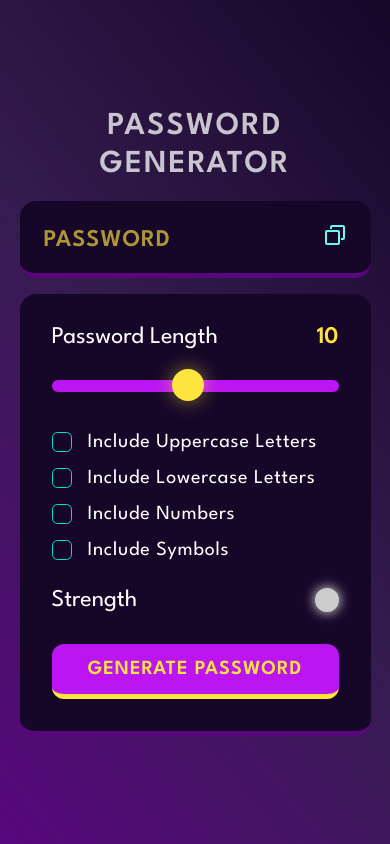
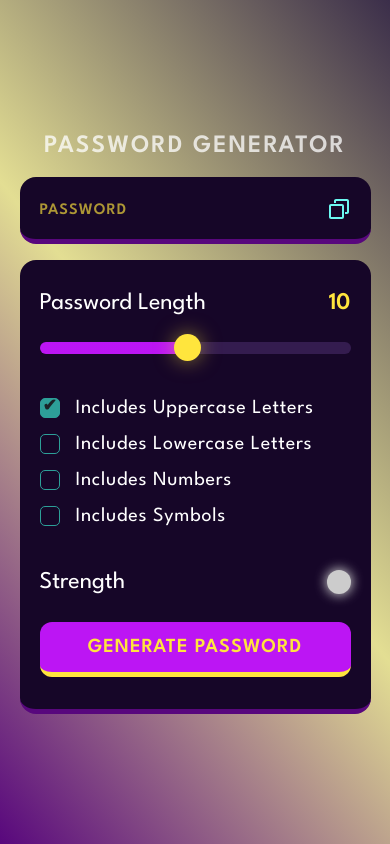
Before and after one commit to sumch76/Random_password_generator, a plain HTML site: page index.html in a window 390 px wide. Drawn offline with Linux system fonts and the light colour scheme.

Commit message:
commit changes

```diff
--- /dev/null
+++ b/css/style.css
@@ -0,0 +1,359 @@
+:root {
+    --dk-violet: hsl(268, 75%, 9%);
+    --lt-violet: hsl(268, 47%, 21%);
+    --lt-violet2: hsl(281, 89%, 26%);
+    --vb-violet: hsl(285, 91%, 52%);
+    --vb-violet2: hsl(290, 70%, 36%);
+    --vb-yellow: hsl(52, 100%, 62%);
+    --pl-white: hsl(0, 0%, 100%);
+    --vb-cyan: hsl(176, 56%, 40%);
+    --vb-cyan2: hsl(177, 92%, 70%);
+    --dk-text: hsl(198, 20%, 13%);
+}
+
+*{
+    margin: 0;
+    padding: 0;
+    box-sizing: border-box;
+    font-family: 'League Spartan', sans-serif;
+}
+
+html{
+    font-size: 62.5%;
+}
+
+body{
+    font-size: 1.6rem;
+}
+
+a{
+    text-decoration: none;
+    color: inherit;
+}
+
+/* wrapper */
+.wrapper{
+    width: 100vw;
+    min-height: 100vh;
+    display: flex;
+    justify-content: center;
+    align-items: center;
+    background: linear-gradient(231deg, rgb(59, 46, 74) 0%,
+     rgb(227, 222, 147) 50%,
+     rgba(88, 7, 125, 1) 100%);
+}
+
+.container{
+    width: 90%;
+    max-width: 45rem;
+}
+
+.app-name{
+    font-size: 3.2rem;
+    font-weight: 600;
+    color: var(--pl-white);
+    opacity: 0.75;
+    text-transform: uppercase;
+    letter-spacing: 2px;
+    text-align: center;
+    line-height: 1.2;
+}
+
+/* display container */
+.display-container{
+    display:flex;
+    justify-content: space-between;
+    align-items: center;
+    background-color: var(--dk-violet);
+    padding: 2.5rem 2.5rem 2rem;
+    border-radius: 1.6rem;
+    border-bottom: 0.5rem solid var(--lt-violet2);
+    margin: 1.6rem 0;
+}
+
+input.display{
+    width: 100%;
+    font-size: 2.4rem;
+    font-weight: 600;
+    color: var(--vb-yellow);
+    background: transparent;
+    /* line-height: 3rem; */
+    letter-spacing: 1px;
+    border: none;
+    outline: none;
+}
+
+input.display::placeholder{
+    color: var(--vb-yellow);
+    text-transform: uppercase;
+    opacity: 0.65;
+}
+
+button.copy-btn{
+    border: none;
+    outline: none;
+    background: transparent;
+    /* all: unset; */
+    cursor: pointer;
+    position: relative;
+}
+
+button.copy-btn .copy-img{
+    width: 2.4rem;
+    height: 2.4rem;
+}
+
+button.copy-btn .copy-tooltip{
+    position: absolute;
+    top: -3.7rem;
+    left: -3rem;
+    color: var(--vb-yellow);
+    background-color: var(--vb-violet2);
+    font-size: 2rem;
+    padding: 0.5rem 1rem;
+    border-radius: 1.6rem;
+    transform-origin: bottom;
+    transition: all 250ms ease-in-out;
+    opacity: 0;
+    transform: scale(0);
+}
+
+button.copy-btn .copy-tooltip.active{
+    opacity: 1;
+    transform: scale(1);
+}
+
+/* input container */
+.input-container{
+    padding: 3.2rem;
+    color: var(--pl-white);
+    background-color: var(--dk-violet);
+    border-bottom: 0.5rem solid var(--lt-violet2);
+    border-radius: 1.6rem;
+    display: flex;
+    flex-direction: column;
+    gap: 2.8rem;
+}
+
+/* length container */
+.length-container{
+    display: flex;
+    justify-content: space-between;
+    align-items: center;
+}
+
+.length-container p:first-child{
+    font-size: 2.4rem;
+}
+
+.length-container p:last-child{
+    font-size: 2.4rem;
+    font-weight: 600;
+    color: var(--vb-yellow);
+}
+
+/* slider */
+.slider{
+    appearance: none;
+    width: 100%;
+    height: 1.2rem;
+    border-radius: 1.6rem;
+    border: none;
+    outline: none;
+    cursor: pointer;
+    background: var(--lt-violet);
+    background-image: linear-gradient(var(--vb-violet), var(--vb-violet));
+    background-repeat: no-repeat;
+    /* background-size: 50%; */
+    position: relative;
+    z-index: 1;
+}
+
+
+.slider:focus{
+    outline: 0.3rem solid var(--vb-cyan);
+    border: 0.3rem solid var(--vb-violet2);
+}
+
+.slider::-webkit-slider-thumb{
+    appearance: none;
+    width: 3.2rem;
+    height: 3.2rem;
+    border-radius: 50%;
+    background: var(--vb-yellow);
+    cursor: pointer;
+    /* margin-top: -3px; */
+    /*You need to specify a margin in Chrome, but in Firefox and IE it is automatic */
+    box-shadow: 0px 0px 20px 0px rgba(255, 229, 61, 0.50);
+    transition: all 100ms ease-in;
+    position: relative;
+    z-index: 10;
+}
+
+.slider::-webkit-slider-thumb:hover {
+    outline: 2px solid var(--vb-yellow);
+    background-color: var(--dk-violet);
+    box-shadow: 0px 0px 25px 2px rgba(255, 229, 61, 0.80);
+}
+
+.slider::-moz-range-thumb {
+    appearance: none;
+    width: 3.2rem;
+    height: 3.2rem;
+    border-radius: 50%;
+    background: var(--vb-yellow);
+    cursor: pointer;
+    /* margin-top: -3px; */
+    /*You need to specify a margin in Chrome, but in Firefox and IE it is automatic */
+    box-shadow: 0px 0px 20px 0px rgba(255, 229, 61, 0.50);
+    transition: all 100ms ease-in;
+    position: relative;
+    z-index: 10;
+}
+
+.slider::-moz-range-thumb:hover {
+    outline: 2px solid var(--vb-yellow);
+    background-color: var(--dk-violet);
+    box-shadow: 0px 0px 25px 2px rgba(255, 229, 61, 0.80);
+}
+
+/* checkboxes */
+.checkbox-container{
+    display: flex;
+    align-items: center;
+    column-gap: 1.6rem;
+    margin: 1.6rem 0;
+}
+
+.checkbox-container input[type="checkbox"]{
+    appearance: none;
+    width: 2rem;
+    height: 2rem;
+    border: 0.1rem solid var(--vb-cyan);
+    border-radius: 0.5rem;
+    cursor: pointer;
+    position: relative;
+}
+
+.checkbox-container input[type="checkbox"]:checked{
+    background-color: var(--vb-cyan);
+}
+
+/* tick symbol */
+.checkbox-container input[type="checkbox"]:checked::before{
+    /* \2713 */
+    content: '✔';
+    position: absolute;
+    top: -0.35rem;
+    left: 50%;
+    transform: translateX(-50%);
+    color: var(--dk-text);
+    font-size: 1.7rem;
+    font-weight: 600;
+}
+
+.checkbox-container label{
+    font-size: 2rem;
+    text-transform: capitalize;
+    letter-spacing: 0.75px;
+}
+
+/* strength container */
+.strength-container{
+    display: flex;
+    justify-content: space-between;
+    align-items: center;
+}
+
+.strength-container p{
+    font-size: 2.4rem;
+}
+
+.strength-container .indicator{
+    width: 2.4rem;
+    height: 2.4rem;
+    border-radius: 50%;
+    transition: all 250ms ease-in-out;
+}
+
+/* generate button */
+#generateButton{
+    width: 100%;
+    font-size: 2rem;
+    font-weight: 600;
+    padding: 1.6rem 0;
+    border: none;
+    border-radius: 1.2rem;
+    border-bottom: 0.5rem solid var(--vb-yellow);
+    color: var(--vb-yellow);
+    background-color: var(--vb-violet);
+    text-transform: uppercase;
+    letter-spacing: 0.1rem;
+}
+
+
+/* media queries */
+@media (max-width: 450px){
+    .app-name{
+        font-size: 2.5rem;
+    }
+
+    .display-container{
+        padding: 2rem 2.5rem 1.5rem;
+    }
+
+    input.display{
+        font-size: 2rem;
+    }
+
+    .slider::-webkit-slider-thumb{
+        width: 2.7rem;
+        height: 2.7rem;
+    }
+
+    .slider::-moz-range-thumb {
+        width: 2.7rem;
+        height: 2.7rem;
+    }
+
+    .slider::-webkit-slider-thumb:hover {
+        box-shadow: 0px 0px 10px 4px rgba(255, 229, 61, 0.80);
+    }
+
+    .slider::-moz-range-thumb:hover {
+        box-shadow: 0px 0px 10px 4px rgba(255, 229, 61, 0.80);
+    }
+}
+
+@media (max-width: 390px){
+    .display-container{
+        padding-left: 2rem;
+        padding-right: 2rem;
+    }
+
+    .input-container{
+        padding-left: 2rem;
+        padding-right: 2rem;
+    }
+
+    input.display{
+        font-size: 1.6rem;
+    }
+}
+
+@media (max-width: 350px){
+    .app-name{
+        font-size: 2rem;
+    }
+    .checkbox-container label {
+        font-size: 1.7rem;
+    }
+
+    input.display{
+        font-size: 1.4rem;
+    }
+
+    #generateButton {
+        font-size: 1.7rem;
+    }
+}
--- a/index.html
+++ b/index.html
@@ -1,78 +1,84 @@
 <!DOCTYPE html>
 <html lang="en">
 <head>
-    <meta charset="UTF-8" />
-    <meta http-equiv="X-UA-Compatible" content="IE=edge" />
-    <meta name="viewport" content="width=device-width, initial-scale=1.0" />
-    <title>Password Generator</title>
-    <script src="./script.js" defer></script>
-
-    <link rel="icon" type="image/x-icon" href="/assets/favicon.ico" />
-    <link rel="preconnect" href="https://fonts.googleapis.com" />
-    <link rel="preconnect" href="https://fonts.gstatic.com" crossorigin />
-    <link
-      href="https://fonts.googleapis.com/css2?family=League+Spartan:wght@100;200;300;400;600&display=swap"
-      rel="stylesheet"
-    />
-    <link rel="stylesheet" href="./style.css" />
+    <meta charset="UTF-8">
+    <meta http-equiv="X-UA-Compatible" content="IE=edge">
+    <meta name="viewport" content="width=device-width, initial-scale=1.0">
+    <title>Random Password Generator</title>
+    <link rel="icon" type="image/x-icon" href="./images/favicon.png">
+    <link rel="stylesheet" href="css/style.css">
+    <!-- fonts -->
+    <link rel="preconnect" href="https://fonts.googleapis.com">
+    <link rel="preconnect" href="https://fonts.gstatic.com" crossorigin>
+    <link href="https://fonts.googleapis.com/css2?family=League+Spartan:wght@200;300;400;500;600;700;800;900&display=swap" rel="stylesheet">
 </head>
 <body>
-    <div id="wrapper">
-      <!-- Container -->
+    <!-- wrapper starts-->
+    <div class="wrapper">
+        <!-- container starts -->
         <div class="container">
-        <!-- Heading  -->
-        <div>
-          <h1 class="heading">Password Generator</h1>
-        </div>
+            <h1 class="app-name">Password Generator</h1>
 
-        <!-- Display Container  -->
-        <div class="displayContainer">
-          <input type="text" placeholder="Password" readonly passwordDisplay />
-          <button class="copyBtn">
-            <span copyMessage></span>
-            <img src="./images/copy.svg" alt="copy" width="24" height="24" />
+            <!-- display container -->
+            <div class="display-container">
+                <input type="text" readonly placeholder="Password" class="display" data-password-display>
+
+                <button class="copy-btn" data-copy-btn>
+                    <p data-copy-msg class="copy-tooltip"></p>
+                    <img src="./images/copy.svg" alt="copy" class="copy-img">
                 </button>
             </div>
 
-        <!-- Input Container  -->
-        <div class="inputContainer">
-          <div class="lengthContainer">
+            <!-- input container -->
+            <div class="input-container">
+                <!--password length section-->
+                <div class="length-container">
                     <p>Password Length</p>
-            <p lengthDisplay></p>
+                    <p data-length-display>0</p>
                 </div>
 
-          <input type="range" min="1" max="20" step="1" class="slider"/>
+                <!--slider-->
+                <input type="range" min="1" max="20" class="slider" step="1" data-length-slider>
 
-          <!-- Checkboxes  -->
-          <div>
-            <div class="check">
-              <input type="checkbox" name="" id="uppercase" />
-              <label for="uppercase">include uppercase letters</label>
+                <!-- checkboxes-->
+                <div class="checkbox-wrapper">
+                    <div class="checkbox-container">
+                        <input type="checkbox" id="uppercaseCb">
+                        <label for="uppercaseCb">Includes Uppercase letters</label>
                     </div>
-            <div class="check">
-              <input type="checkbox" name="" id="lowercase" />
-              <label for="lowercase">include lowercase letters</label>
+
+                    <div class="checkbox-container">
+                        <input type="checkbox" id="lowercaseCb">
+                        <label for="lowercaseCb">Includes Lowercase letters</label>
                     </div>
-            <div class="check">
-              <input type="checkbox" name="" id="numbers" />
-              <label for="numbers">include numbers</label>
+
+                    <div class="checkbox-container">
+                        <input type="checkbox" id="numberCb">
+                        <label for="numberCb">Includes Numbers </label>
                     </div>
-            <div class="check">
-              <input type="checkbox" name="" id="symbols" />
-              <label for="symbols">include symbols</label>
+
+                    <div class="checkbox-container">
+                        <input type="checkbox" id="symbolCb">
+                        <label for="symbolCb">Includes Symbols </label>
                     </div>
                 </div>
 
-          <!-- Strength Container -->
-          <div class="strengthContainer">
+                <!-- strength section-->
+                <div class="strength-container">
                     <p>Strength</p>
-            <div class="indicator"></div>
+                    <div data-indicator class="indicator"></div>
                 </div>
 
-          <!-- Button  -->
-          <button id="generateBtn">Generate password</button>
+                <!-- generate password-->
+                <button id="generateButton">Generate Password</button>
             </div>
         </div>
+        <!-- container ends-->
     </div>
+    <!-- wrapper ends -->
+
+
+    <!-- custom script -->
+    <script src="js/script.js"></script>
 </body>
 </html>
--- /dev/null
+++ b/js/script.js
@@ -0,0 +1,228 @@
+// display
+const passwordDisplay = document.querySelector("[data-password-display]");
+
+// copy password
+const copyBtn = document.querySelector("[data-copy-btn]");
+const copyMsg = document.querySelector("[data-copy-msg]");
+
+// length
+const lengthDisplay = document.querySelector("[data-length-display]");
+const lengthSlider = document.querySelector("[data-length-slider]");
+
+// checkboxes
+const uppercaseCb = document.querySelector("#uppercaseCb");
+const lowercaseCb = document.querySelector("#lowercaseCb");
+const numberCb = document.querySelector("#numberCb");
+const symbolCb = document.querySelector("#symbolCb");
+const allCheckbox = document.querySelectorAll("input[type=checkbox]");
+
+// indicator
+const indicator = document.querySelector("[data-indicator]");
+
+// generate button
+const generateButton = document.querySelector("#generateButton");
+
+// symbol
+const symbols = '~`!@#$%^&*()_-+={[}]|:;"<,>.?/';
+
+let password = "";
+let passwordLength = 10;
+
+// uppercase is checked by default. so checkCount = 1
+uppercaseCb.checked = true;
+let checkCount = 1;
+
+
+// set password length  input slider background
+function handleSlider() {
+    lengthSlider.value = passwordLength;
+    lengthDisplay.innerText = passwordLength;
+
+    const min = lengthSlider.min;
+    const max = lengthSlider.max;
+    lengthSlider.style.backgroundSize =
+      ((passwordLength - min) * 100) / (max - min) + "% 100%";
+}
+
+handleSlider();
+
+
+// handle input event on length slider
+lengthSlider.addEventListener('input', (e)=> {
+    passwordLength = e.target.value;
+    handleSlider();
+});
+
+
+// handle check-count and password-length
+allCheckbox.forEach( (checkbox) => {
+    checkbox.addEventListener('change', countCheckedCb);
+});
+
+function countCheckedCb(){
+    checkCount = 0;
+
+    allCheckbox.forEach((checkbox) => {
+        if(checkbox.checked) checkCount++;
+    });
+
+    if(passwordLength < checkCount){
+        passwordLength = checkCount;
+        handleSlider();
+    }
+}
+
+
+// copy password
+async function copyContent() {
+    try {
+        // throw error if password is empty
+        if(password === ""){
+            alert('First Generate Password to copy');
+            throw 'Failed';
+        }
+
+        await navigator.clipboard.writeText(password);
+        copyMsg.innerText = "Copied";
+    }
+
+    // catch() will only run if any error is thrown by the try block
+    catch (error) {
+      copyMsg.innerText = error;
+    }
+
+    copyMsg.classList.add("active");
+    setTimeout(() => {
+      copyMsg.classList.remove("active");
+    }, 2000);
+}
+
+copyBtn.addEventListener("click", () => {
+    // if (password) copyContent();
+    copyContent();
+});
+
+
+
+// genarate any random no. b/w min and max(exclusive)
+function getRandomInteger(min, max) {
+    return Math.floor(Math.random() * (max - min)) + min;
+}
+
+// generate any random no. b/w 0- 9
+function generateNumber(){
+    return getRandomInteger(1, 10);
+}
+
+// The ASCII value of the lowercase alphabet is from 97 to 122.
+// generate any random lowercase b/w a - z
+function generateLowercase(){
+   return String.fromCharCode(getRandomInteger(97, 123));
+}
+
+// ASCII value of the uppercase alphabet is from 65 to 90.
+// generate any random uppercase b/w A - Z
+function generateUppercase(){
+    return String.fromCharCode(getRandomInteger(65, 91));
+}
+
+// generate any random symbol from index 0 - 39
+function generateSymbol(){
+    const randomIndex = getRandomInteger(0, symbols.length);
+    return symbols.charAt(randomIndex);
+}
+
+// calculate password strength
+// set Indicator
+function setIndicator(color){
+    indicator.style.backgroundColor = color;
+    indicator.style.boxShadow = `0px 0px 12px 1px ${color}`;
+}
+
+setIndicator("#ccc");
+
+function calcStrength(){
+    let hasUpper = false;
+    let hasLower = false;
+    let hasNumber = false;
+    let hasSymbol = false;
+
+    if(uppercaseCb.checked) hasUpper = true;
+    if(lowercaseCb.checked) hasLower = true;
+    if(numberCb.checked) hasNumber = true;
+    if(symbolCb.checked) hasSymbol = true;
+
+    if(hasUpper && hasLower && (hasNumber || hasSymbol) && passwordLength >= 8){
+        setIndicator("#0f0");
+    }
+    else if((hasUpper || hasLower) && (hasNumber || hasSymbol) && passwordLength >= 6){
+        setIndicator("#ff0");
+    }
+    else{
+        setIndicator("#f00");
+    }
+}
+
+// Shuffle the array randomly - Fisher Yates algorithm
+function shuffleArray(array) {
+    for (let i = array.length - 1; i > 0; i--) {
+      // find out random j
+      const j = Math.floor(Math.random() * (i + 1));
+      // swap 2 numbers
+      const temp = array[i];
+      array[i] = array[j];
+      array[j] = temp;
+    }
+    let str = "";
+    // array.forEach((el) => (str += el));
+    str = array.join("");
+    return str;
+}
+
+// Handle generate password
+function generatePassword(){
+    // none of the checkboxes are selected
+    if(checkCount <= 0){
+        alert('Atleast check one checkbox');
+        return;
+    }
+
+    // password-length should be >= selected no. of checkbox
+    if (passwordLength < checkCount) {
+        passwordLength = checkCount;
+        handleSlider();
+    }
+
+    // remove the previous password
+    if (password.length) password = "";
+
+    let checkedCbArray = [];
+
+    // add selected checkbox functions to an array
+    if(uppercaseCb.checked) checkedCbArray.push(generateUppercase);
+    if(lowercaseCb.checked) checkedCbArray.push(generateLowercase);
+    if(numberCb.checked) checkedCbArray.push(generateNumber);
+    if(symbolCb.checked) checkedCbArray.push(generateSymbol);
+
+    // add the required characters - compulsory addition
+    for(let i=0; i < checkedCbArray.length; i++){
+        password += checkedCbArray[i]();
+    }
+
+    // adding random characters till the password length - remaining addition
+    for(let i=0; i < (passwordLength - checkedCbArray.length); i++){
+        let randomIndex = getRandomInteger(0, checkedCbArray.length);
+        password += checkedCbArray[randomIndex]();
+    }
+
+    // shuffle the newly created pass.
+    password = shuffleArray(Array.from(password));
+    passwordDisplay.value = password;
+    console.log('password :', password);
+
+
+    // calculate strength
+    calcStrength();
+}
+
+generateButton.addEventListener('click', generatePassword);
```
Also changed, not shown: images/favicon.png (added), images/password-key.svg (added). Lines whose indentation alone changed are shown as unchanged.
